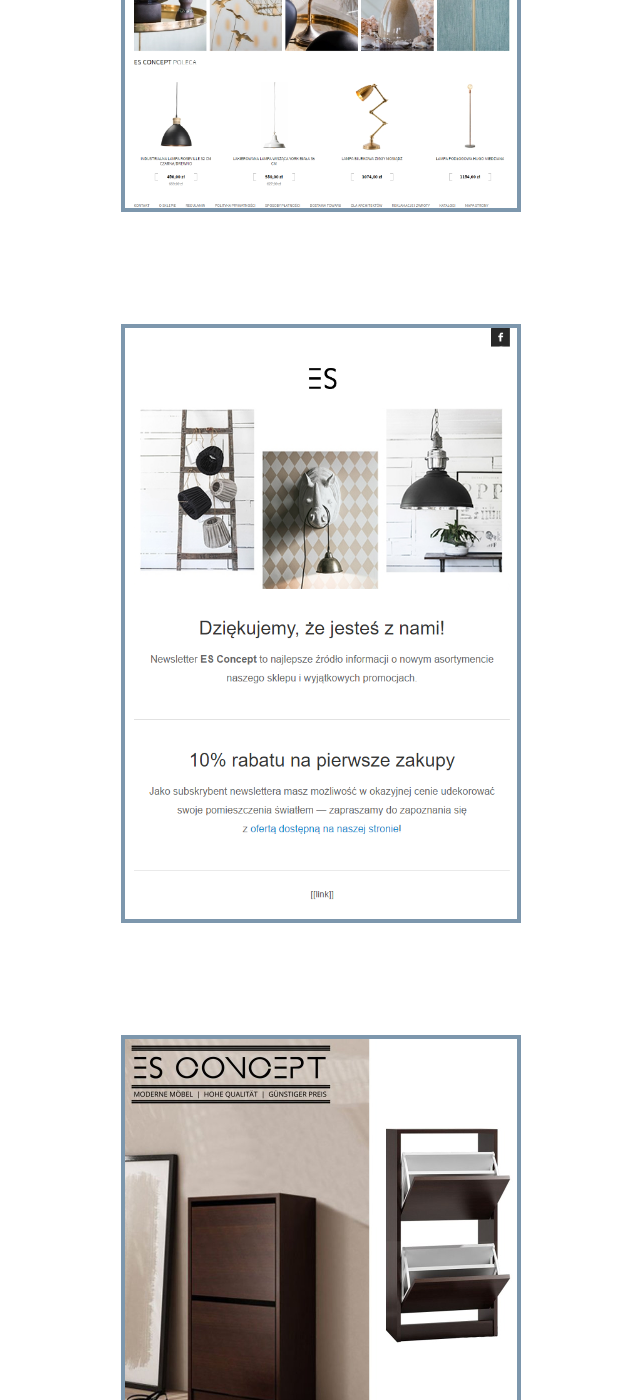
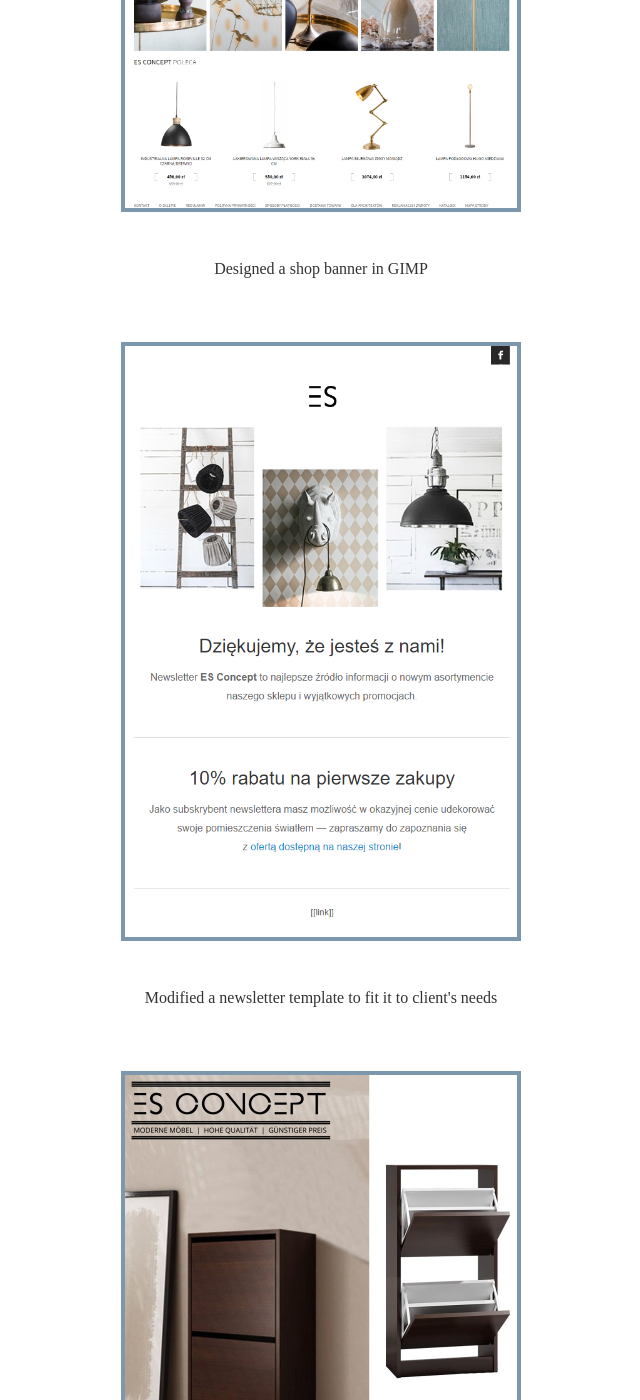
Before and after one commit to ewastasiak/Showcase, a Jekyll site: the page built from artistic/index.html, in a window 1280 px wide and 1400 px high, scrolled down 8000 px. Shown: the whole window, without its empty margins (219-859 px from the left). Built offline with Jekyll 4.4.1, drawn with Linux system fonts in a browser that asks for light colours; nearby versions of some CDN libraries; library files that are not in the unit come from our copies; some of the changed text lies outside the part shown.

Commit message:
Updated 'artistic/index.html' via CloudCannon

```diff
--- a/artistic/index.html
+++ b/artistic/index.html
@@ -36,9 +36,9 @@ title: Raster and Vector Graphics
 
 <h2 id="ecom">Ecommerce Examples</h2>
 <div class="flexbox">
-    <figure class="grid-1"><picture><img class="img-big" src="/img/e-0.png" alt=""></picture></figure>
-    <figure class="grid-2"><picture><img class="img-big" src="/img/e0b.png" alt=""></picture></figure>
-    <figure class="grid-1"><picture><img class="img-big" src="/img/e-1.jpg" alt=""></picture></figure>
+    <figure class="grid-1"><picture><img class="img-big" src="/img/e-0.png" alt=""></picture><figcaption>Designed a shop banner in GIMP</figcaption></figure>
+    <figure class="grid-2"><picture><img class="img-big" src="/img/e0b.png" alt=""></picture><figcaption>Modified a newsletter template to fit it to client's needs</figcaption></figure>
+    <figure class="grid-1"><picture><img class="img-big" src="/img/e-1.jpg" alt=""></picture><figcaption>Combined photographs to display them on eBay auction pages</figcaption></figure>
     <figure class="grid-2"><picture><img class="img-big" src="/img/e-3.jpg" alt=""></picture></figure>
 </div>
 <p><a href="#top">Back to top</a></p>
```
